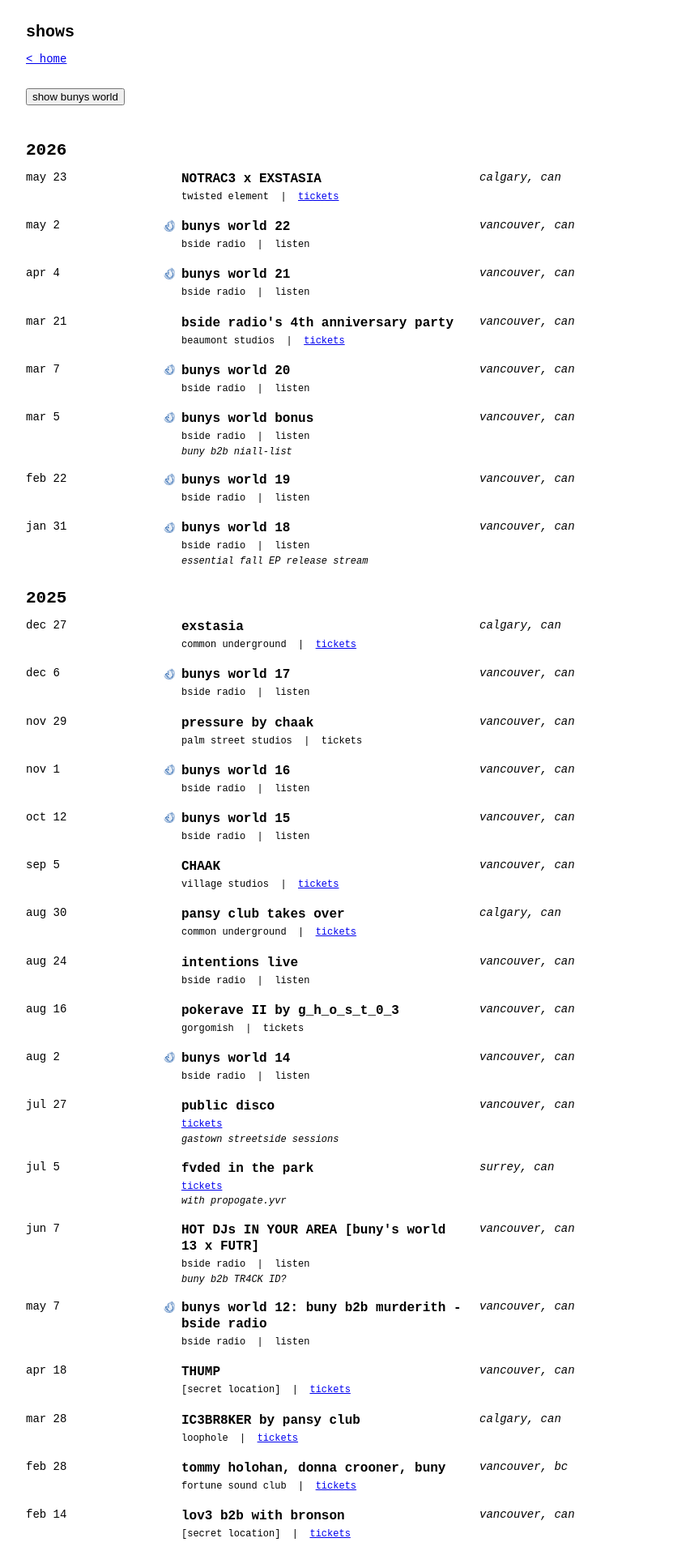
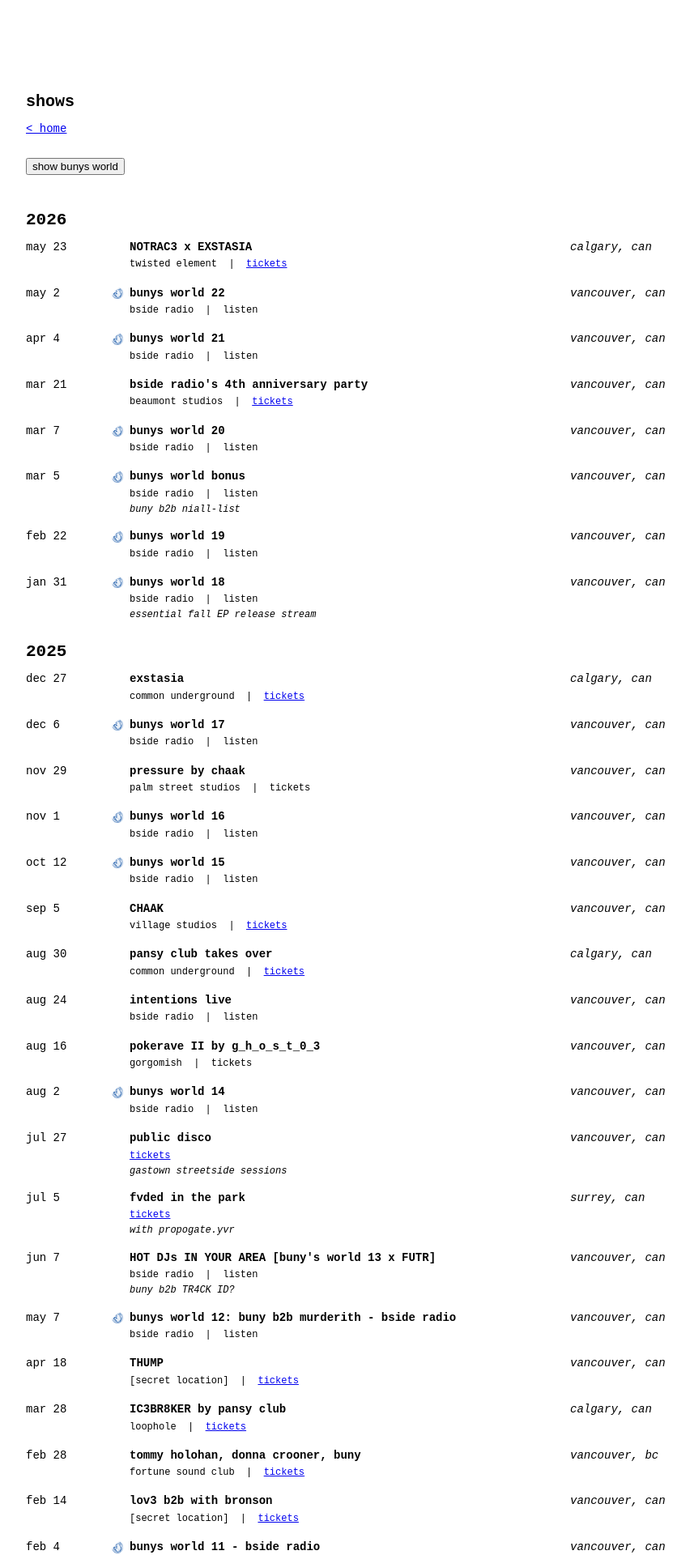
Before and after one commit to 746a70/buny, a Jekyll site: the page built from shows.md, in a window 1280 px wide. Shown: the top 1920 px of the page at 81% size, without its empty margins (208-1060 px from the left). Built offline with Jekyll 4.4.1, drawn with Linux system fonts in a browser that asks for light colours.

Commit message:
Update shows.md

```diff
--- a/shows.md
+++ b/shows.md
@@ -16,10 +16,10 @@ permalink: /shows.html
 
 <table id="shows-table" style="width: 100%; border-collapse: collapse; table-layout: fixed; font-size: 14px;">
   <colgroup>
+    <col style="width: 8%;">
+    <col style="width: 8%;">
+    <col style="width: 68%;">
     <col style="width: 16%;">
-    <col style="width: 8%;">
-    <col style="width: 46%;">
-    <col style="width: 30%;">
   </colgroup>
   {% for year in sorted_years %}
   <tr>
@@ -38,7 +38,7 @@ permalink: /shows.html
       {% endif %}
     </td>
     <td style="padding: 0.5rem 0.8rem 0.65rem 0; vertical-align: top;">
-      <div style="font-size: 16px; font-weight: 700; line-height: 1.25;">{{ show.title }}</div>
+      <div style="font-size: 14px; font-weight: 700; line-height: 1.25;">{{ show.title }}</div>
       <div style="font-size: 12px; margin-top: 0.25rem; line-height: 1.4;">
         {% if show.venue and show.venue != '' %}{{ show.venue }}{% endif %}
         {% if show.flyer and show.flyer != '' %}
```
